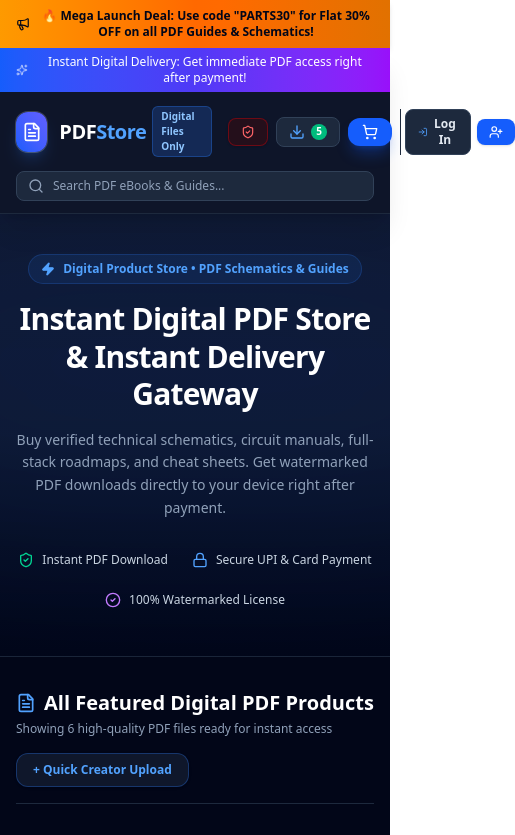
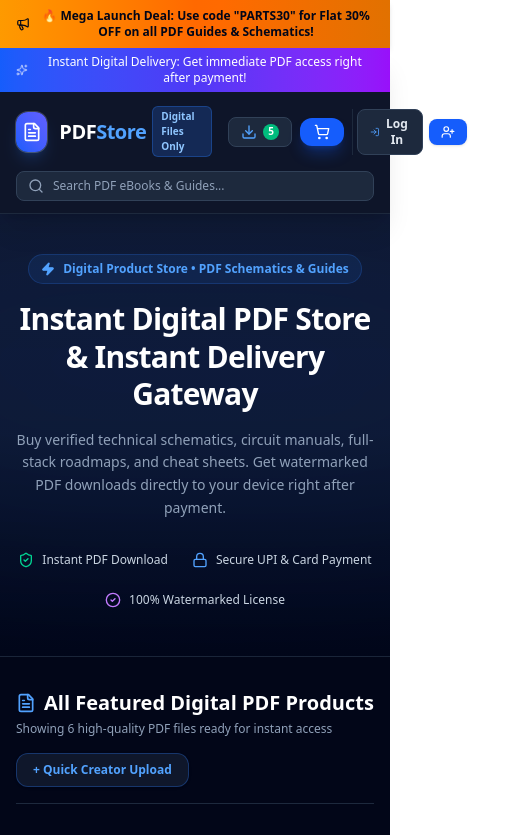
Before and after one commit to tvpartsshop7-art/partsshop, a React (Vite) app: page / in a window 390 px wide. Shown: the top 835 px of the page, 515 px wide, since content can reach past the window. Built offline with nearby package versions, Linux system fonts and the light colour scheme; grey boxes are pictures that could not be loaded.

Commit message:
Hide admin buttons from public storefront; accessible strictly via /admin

```diff
--- a/src/App.tsx
+++ b/src/App.tsx
@@ -406,7 +406,6 @@ export default function App() {
         onOpenCart={() => setIsCartOpen(true)}
         onOpenMyDownloads={() => setIsMyDownloadsOpen(true)}
         onOpenSellerStudio={() => setIsSellerStudioOpen(true)}
-        onOpenAdmin={() => navigateTo('admin')}
         myDownloadsCount={orders.length}
         user={user}
         onOpenAuth={handleOpenAuth}
@@ -574,13 +573,6 @@ export default function App() {
           <div className="flex items-center gap-4 text-slate-400">
             <span>256-Bit SSL Encrypted</span>
             <span>Instant Access Guarantee</span>
-            <button
-              onClick={() => navigateTo('admin')}
-              className="text-slate-400 hover:text-blue-400 font-semibold flex items-center gap-1 transition-colors border border-slate-800 px-2 py-1 rounded-lg bg-slate-900/50"
-            >
-              <ShieldCheck className="w-3.5 h-3.5 text-blue-400" />
-              <span>Admin Portal (/admin)</span>
-            </button>
           </div>
         </div>
       </footer>
--- a/src/components/Navbar.tsx
+++ b/src/components/Navbar.tsx
@@ -28,7 +28,6 @@ interface NavbarProps {
   onOpenCart: () => void;
   onOpenMyDownloads: () => void;
   onOpenSellerStudio: () => void;
-  onOpenAdmin: () => void;
   myDownloadsCount: number;
   user: User | null;
   onOpenAuth: (mode: 'login' | 'signup') => void;
@@ -57,7 +56,6 @@ export const Navbar: React.FC<NavbarProps> = ({
   onOpenCart,
   onOpenMyDownloads,
   onOpenSellerStudio,
-  onOpenAdmin,
   myDownloadsCount,
   user,
   onOpenAuth,
@@ -120,17 +118,6 @@ export const Navbar: React.FC<NavbarProps> = ({
 
         {/* Header Right Actions */}
         <div id="header-actions" className="flex items-center gap-2 sm:gap-3">
-          {/* Admin Panel Quick Link Button */}
-          <button
-            id="header-admin-btn"
-            onClick={onOpenAdmin}
-            className="flex items-center gap-1.5 px-3 py-1.5 rounded-lg bg-red-950/40 hover:bg-red-900/60 text-red-300 hover:text-white text-xs font-bold border border-red-800/60 transition-all shadow-sm"
-            title="Open Admin Console (/admin)"
-          >
-            <ShieldCheck className="w-3.5 h-3.5 text-red-400" />
-            <span className="hidden sm:inline">Admin</span>
-          </button>
-
           {/* My Purchases / Downloads */}
           <button
             id="my-downloads-btn"
@@ -244,17 +231,6 @@ export const Navbar: React.FC<NavbarProps> = ({
                       <span>List PDF for Sale</span>
                     </button>
 
-                    <button
-                      onClick={() => {
-                        setIsUserMenuOpen(false);
-                        onOpenAdmin();
-                      }}
-                      className="w-full text-left px-3 py-2 rounded-lg hover:bg-red-950/30 text-red-300 flex items-center gap-2 font-semibold"
-                    >
-                      <ShieldCheck className="w-4 h-4 text-red-400" />
-                      <span>Admin Management Console</span>
-                    </button>
-
                     <hr className="border-slate-800 my-1" />
 
                     <button
```
